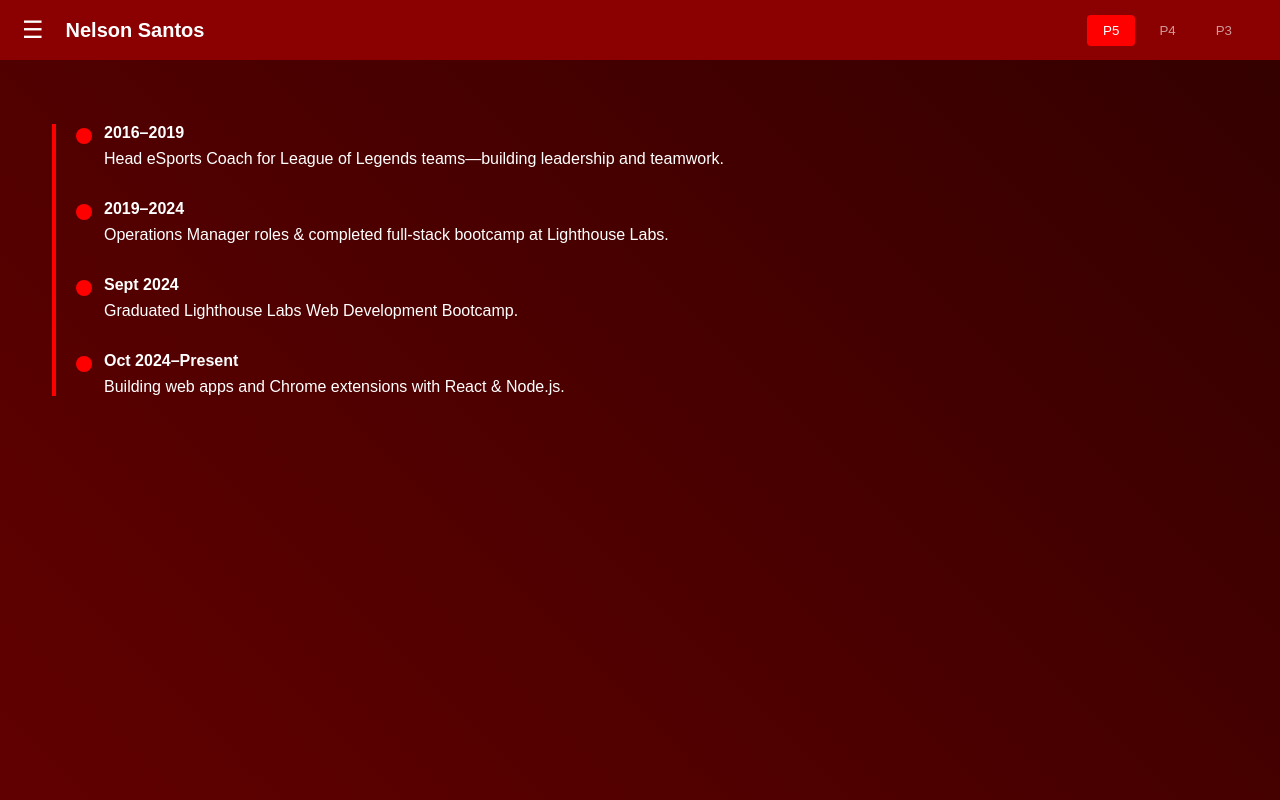
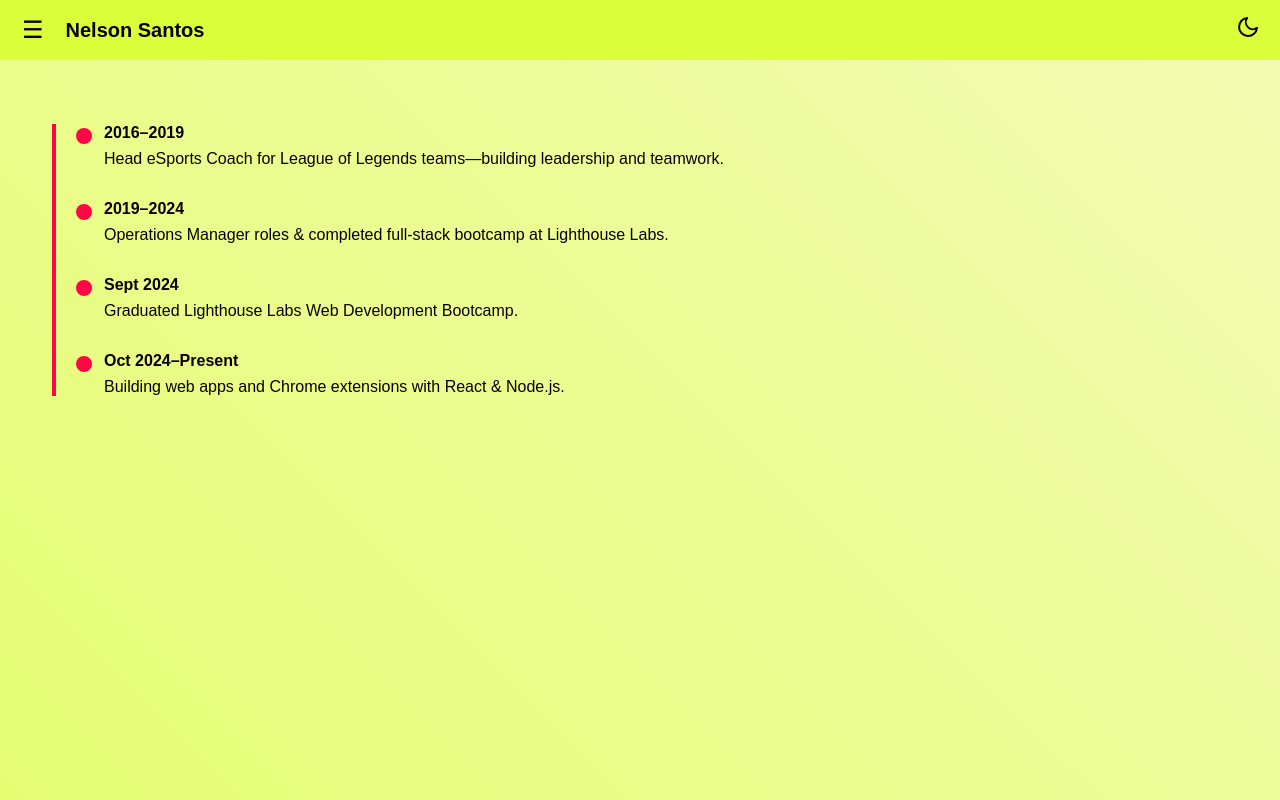
Before and after one commit to NelsonCGSantos/per-portfolio, a React (Vite) app: page / in a window 1280 px wide. Built offline with nearby package versions, Linux system fonts and the light colour scheme.

Commit message:
changed theme again

```diff
--- a/src/Background.jsx
+++ b/src/Background.jsx
@@ -8,12 +8,12 @@ const gradientAnim = keyframes`
 
 const Background = styled.div`
   position: fixed;
-  inset: 0; /* top/right/bottom/left = 0 */
+  inset: 0;
   background: linear-gradient(
     45deg,
     ${({ theme }) => theme.primary},
     ${({ theme }) => theme.accent},
-    ${({ theme }) => theme.bg}
+    ${({ theme }) => theme.background}
   );
   background-size: 600% 600%;
   animation: ${gradientAnim} 15s ease infinite;
--- a/src/ThemeToggle.jsx
+++ b/src/ThemeToggle.jsx
@@ -1,34 +1,24 @@
 import React from 'react';
 import styled from 'styled-components';
+import { FiSun, FiMoon } from 'react-icons/fi';
 
-const Wrapper = styled.div`
-  display: flex;
-  gap: 0.5rem;
-  padding: 1rem;
-`;
-
-const Button = styled.button`
-  padding: 0.5rem 1rem;
-  background: ${({ theme, active }) => (active ? theme.primary : theme.accent)};
+const ToggleButton = styled.button`
+  background: none;
+  border: none;
   color: ${({ theme }) => theme.text};
-  border: none;
-  border-radius: 4px;
   cursor: pointer;
-  opacity: ${({ active }) => (active ? 1 : 0.6)};
+  font-size: 1.5rem;
+  padding: 0.25rem;
 `;
 
 export function ThemeToggle({ themeName, setTheme }) {
+  const isLight = themeName === 'light';
   return (
-    <Wrapper>
-      {['p5', 'p4', 'p3'].map((name) => (
-        <Button
-          key={name}
-          active={themeName === name}
-          onClick={() => setTheme(name)}
-        >
-          {name.toUpperCase()}
-        </Button>
-      ))}
-    </Wrapper>
+    <ToggleButton
+      aria-label={isLight ? 'Switch to dark mode' : 'Switch to light mode'}
+      onClick={() => setTheme(isLight ? 'dark' : 'light')}
+    >
+      {isLight ? <FiMoon /> : <FiSun />}
+    </ToggleButton>
   );
 }
--- a/src/main.jsx
+++ b/src/main.jsx
@@ -10,7 +10,7 @@ const GlobalStyle = createGlobalStyle`
   body {
     margin: 0;
     padding: 0;
-    background: ${({ theme }) => theme.bg};
+    background: ${({ theme }) => theme.background};
     color:      ${({ theme }) => theme.text};
     font-family: sans-serif;
     transition: background 0.3s, color 0.3s;
@@ -18,7 +18,7 @@ const GlobalStyle = createGlobalStyle`
 `;
 
 function Root() {
-  const [themeName, setThemeName] = useState('p5');
+  const [themeName, setThemeName] = useState('light');
   return (
     <BrowserRouter>
     <ThemeProvider theme={themes[themeName]}>
--- a/src/theme.js
+++ b/src/theme.js
@@ -1,25 +1,17 @@
 export const themes = {
 
-  p5: {
-    primary: '#FF0000',
-    bg:      '#000000',
-    accent:  '#8B0000',
-    text:    '#FFFFFF',
+  light: {
+    text:       '#0a0002',
+    background: '#fffafb',
+    primary:    '#fd0845',
+    secondary:  '#fedf7c',
+    accent:     '#dafe39',
   },
-
-
-  p4: {
-    primary: '#FFD27F',
-    bg:      '#0B3D91',
-    accent:  '#FF7F50',
-    text:    '#FFFFFF',
+  dark: {
+    text:       '#fff5f7',
+    background: '#050001',
+    primary:    '#f70240',
+    secondary:  '#836501',
+    accent:     '#a2c601',
   },
-
-
-  p3: {
-    primary: '#005B96',
-    bg:      '#2A2E3E',
-    accent:  '#B75B9B',
-    text:    '#D4DDEF',
-  },
-}
+};
```
Also changed, not shown: 1 other file (tests, documents, lock files or other folders).
